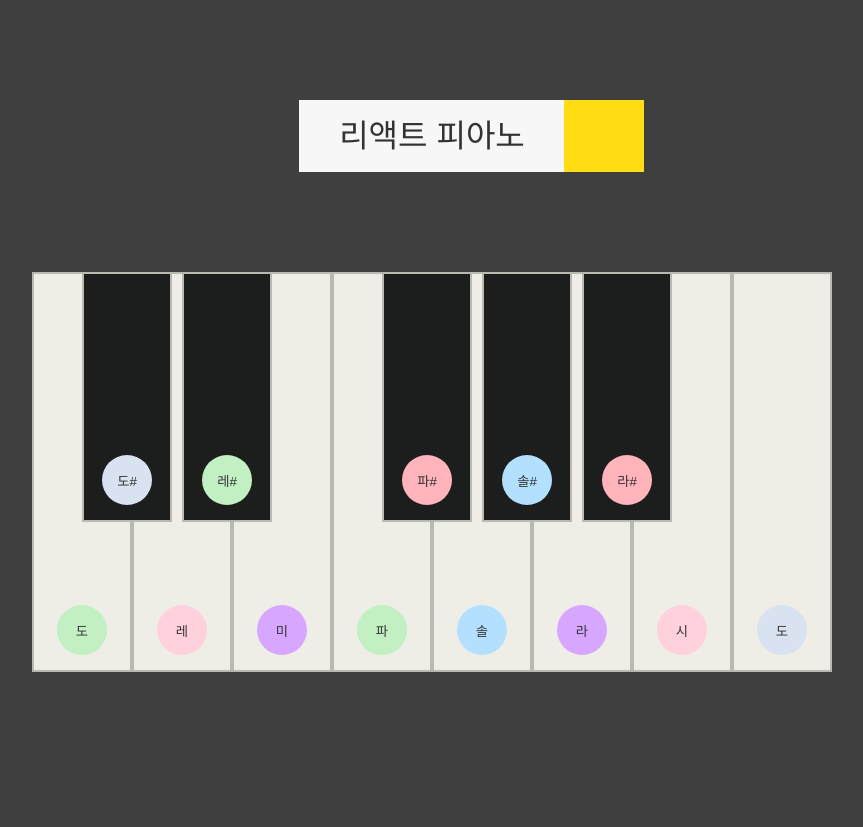
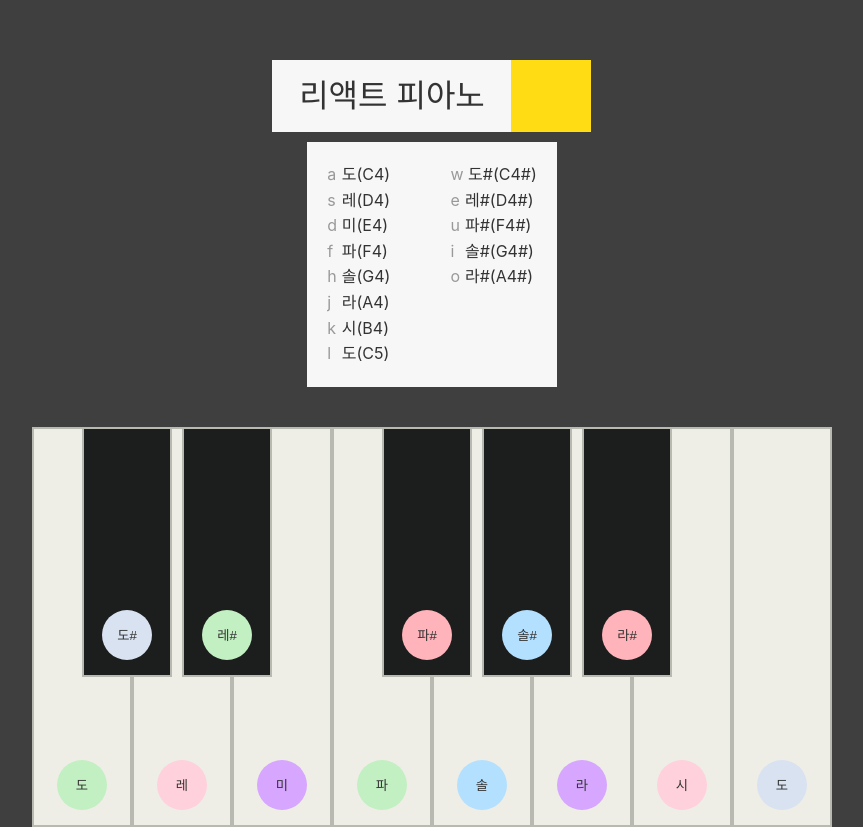
Before and after one commit to 1il1day/react-piano, a React (Create React App) app: page / in a window 1280 px wide. Shown: the whole page, without its empty margins (208-1071 px from the left). Before the commit the page ends 800 px from the top, so only its background shows below. Built offline with nearby package versions, Linux system fonts and the light colour scheme.

Commit message:
설명 박스 추가

```diff
--- a/src/App.tsx
+++ b/src/App.tsx
@@ -31,6 +31,25 @@ export default function App () {
     <Container>
       <InfoContainer>
         <InfoTitle>리액트 피아노</InfoTitle>
+        <InfoDescWrap>
+          <InfoDesc>
+            <span>a</span> 도(C4)<br/>
+            <span>s</span> 레(D4)<br/>
+            <span>d</span> 미(E4)<br/>
+            <span>f</span> 파(F4)<br/>
+            <span>h</span> 솔(G4)<br/>
+            <span>j</span> 라(A4)<br/>
+            <span>k</span> 시(B4)<br/>
+            <span>l</span> 도(C5)
+          </InfoDesc>
+          <InfoDesc>
+            <span>w</span> 도#(C4#)<br/>
+            <span>e</span> 레#(D4#)<br/>
+            <span>u</span> 파#(F4#)<br/>
+            <span>i</span> 솔#(G4#)<br/>
+            <span>o</span> 라#(A4#)<br/>
+          </InfoDesc>
+        </InfoDescWrap>
       </InfoContainer>
       <PianoContainer>
         <PianoInner>
@@ -59,15 +78,21 @@ const Container = styled.div`
   background-color: #3f3f3f;
 `;
 const InfoContainer = styled.div`
-  max-width: 400px;
-  padding: 100px 50px;
+  display: flex;
+  flex-direction: column;
+  align-items: center;
+  max-width: 320px;
+  padding: 60px 0 40px;
   font-size: 32px;
   color: #333;
 `;
 const InfoTitle = styled.h2`
   position: relative;
-  padding: 20px 40px;
+  width: 240px;
+  padding: 20px 0;
+  text-align: center;
   background-color: #f7f7f7;
+  transform: translateX(calc(-80px / 2));
   &::after{
     content: "";
     position: absolute;
@@ -76,6 +101,26 @@ const InfoTitle = styled.h2`
     width: 80px;
     height: 100%;
     background: #ffdc13;
+  }
+`;
+const InfoDescWrap = styled.div`
+  display: flex;
+  justify-content: center;
+  gap: 20px;
+  width: 100%;
+  background-color: #f7f7f7;
+  margin-top: 10px;
+`;
+const InfoDesc = styled.p`
+  position: relative;
+  padding: 20px;
+  font-size: 16px;
+  line-height: 1.6;
+  color: #333;
+  span{
+    display: inline-block;
+    min-width: 10px;
+    color: #999;
   }
 `;
 const PianoContainer = styled.div`
```
